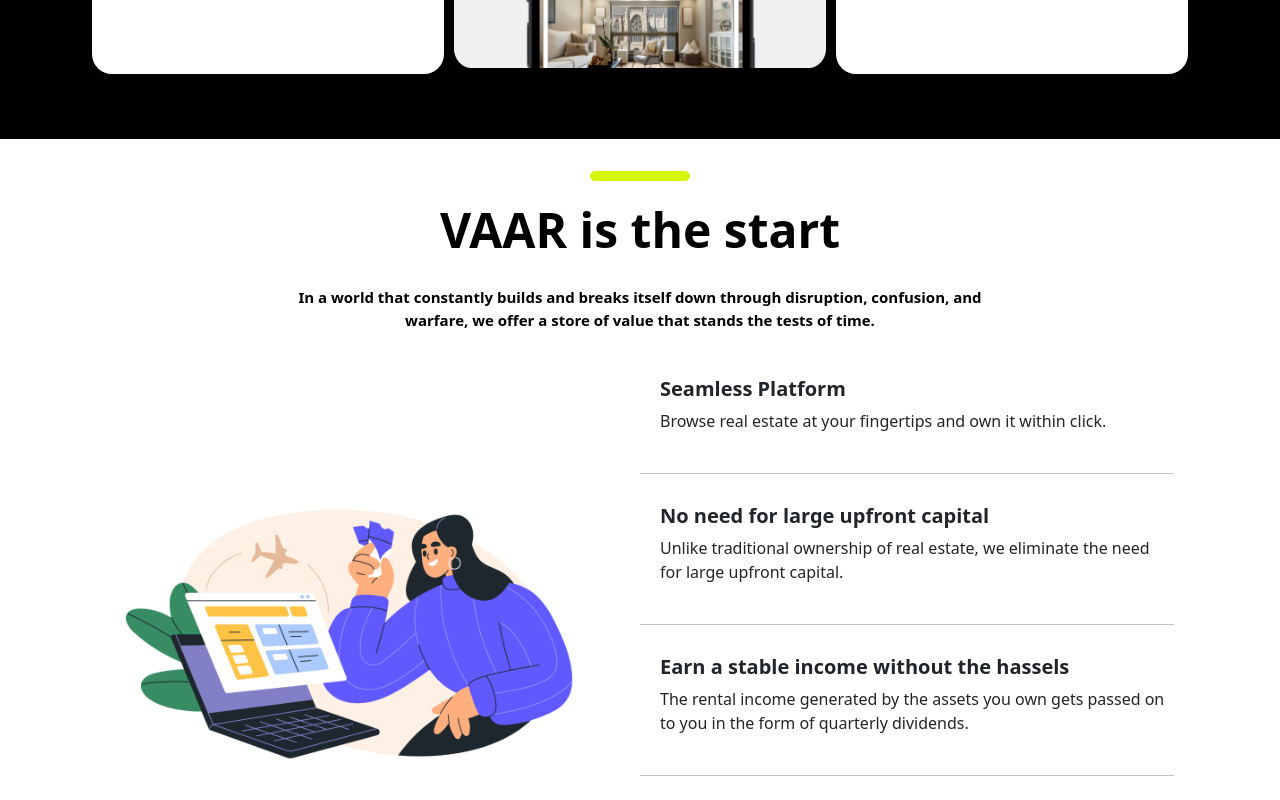
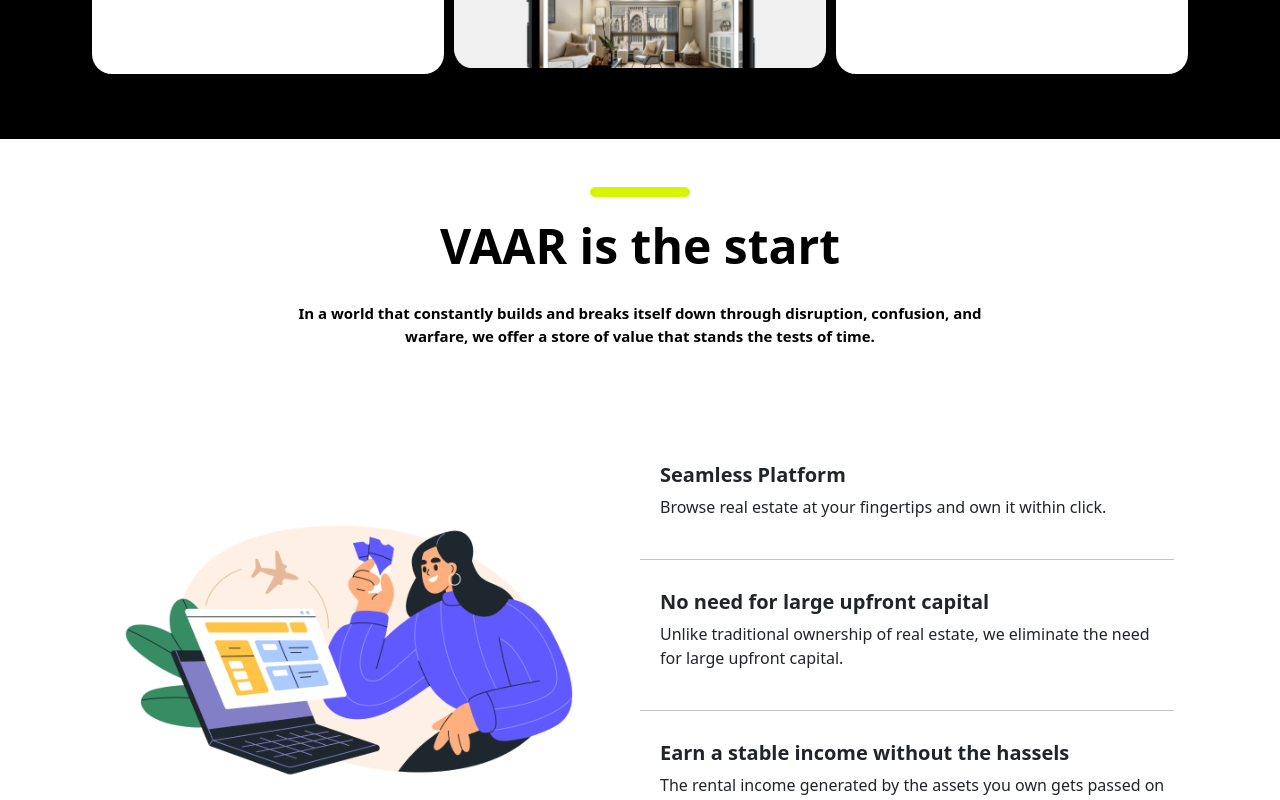
Before and after one commit to webtesting22/vaar, a React (Vite) app: page / in a window 1280 px wide. Shown: the part 1060-1860 px from the top of the page. Built offline with nearby package versions, Linux system fonts and the light colour scheme.

Commit message:
content align

```diff
--- a/src/Components/Founder/Founder.css
+++ b/src/Components/Founder/Founder.css
@@ -2,7 +2,7 @@
     background-color: white;
     width: 100%;
     /* height: 100vh; */
-    padding: 2rem 0rem;
+    padding: 3rem 0rem;
 }
 #Founder-section hr{
     height: 10px;
--- a/src/Components/Founder/Founder.jsx
+++ b/src/Components/Founder/Founder.jsx
@@ -17,7 +17,7 @@ function Founder() {
                         <div className="col-lg-6">
                             <img src={animatedGirl} className='w-100' alt="" />
                         </div>
-                        <div className="col-lg-6">
+                        <div className="col-lg-6" style={{display:"flex", alignItems:"center"}}>
                             <div className='right-side-container'>
                                 <div>
                                     <h2>Seamless Platform</h2>
```
